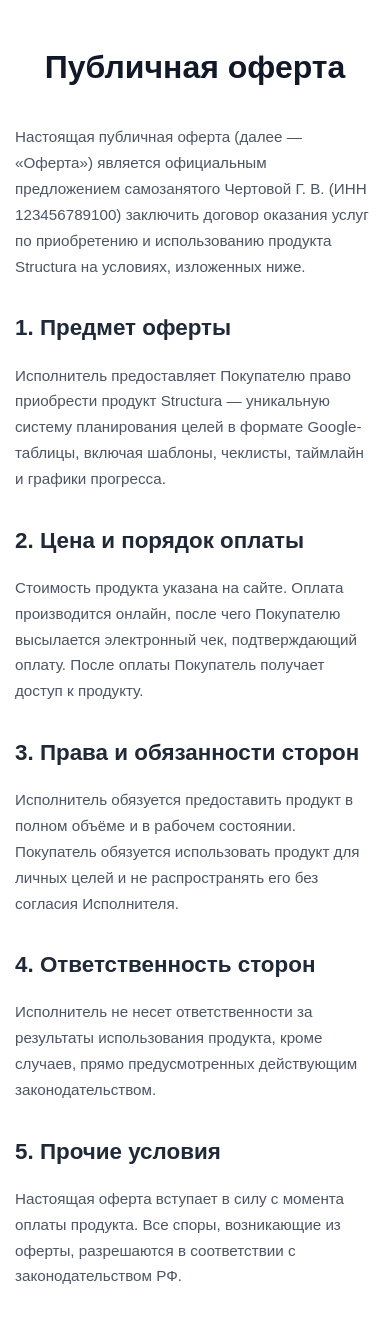
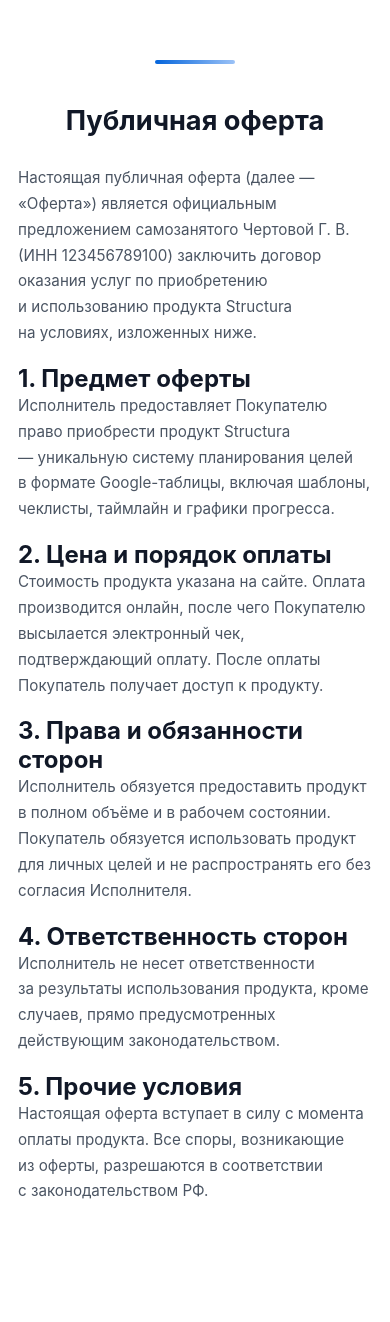
Before and after one commit to Yaroslav-Chertov/structura, a Next.js app: page /offer in a window 390 px wide. Shown: the top 1322 px of the page. Built offline with nearby package versions, Linux system fonts and the light colour scheme.

Commit message:
fix page

```diff
--- a/src/app/offer/page.tsx
+++ b/src/app/offer/page.tsx
@@ -8,40 +8,43 @@
     <main className={styles.legalPage}>
       <h1>Публичная оферта</h1>
       <p>
-        Настоящая публичная оферта (далее — «Оферта») является официальным
-        предложением самозанятого Чертовой Г. В. (ИНН 123456789100) заключить
-        договор оказания услуг по приобретению и использованию продукта
-        Structura на условиях, изложенных ниже.
+        Настоящая публичная оферта (далее&nbsp;&mdash; &laquo;Оферта&raquo;)
+        является официальным предложением самозанятого Чертовой Г.&nbsp;В. (ИНН
+        123456789100) заключить договор оказания услуг по&nbsp;приобретению
+        и&nbsp;использованию продукта Structura на&nbsp;условиях, изложенных
+        ниже.
       </p>
       <h2>1. Предмет оферты</h2>
       <p>
         Исполнитель предоставляет Покупателю право приобрести продукт Structura
-        — уникальную систему планирования целей в формате Google-таблицы,
-        включая шаблоны, чеклисты, таймлайн и графики прогресса.
+        &mdash;&nbsp;уникальную систему планирования целей в&nbsp;формате
+        Google-таблицы, включая шаблоны, чеклисты, таймлайн и&nbsp;графики
+        прогресса.
       </p>
       <h2>2. Цена и порядок оплаты</h2>
       <p>
-        Стоимость продукта указана на сайте. Оплата производится онлайн, после
-        чего Покупателю высылается электронный чек, подтверждающий оплату. После
-        оплаты Покупатель получает доступ к продукту.
+        Стоимость продукта указана на&nbsp;сайте. Оплата производится онлайн,
+        после чего Покупателю высылается электронный чек, подтверждающий оплату.
+        После оплаты Покупатель получает доступ к&nbsp;продукту.
       </p>
       <h2>3. Права и обязанности сторон</h2>
       <p>
-        Исполнитель обязуется предоставить продукт в полном объёме и в рабочем
-        состоянии. Покупатель обязуется использовать продукт для личных целей и
-        не распространять его без согласия Исполнителя.
+        Исполнитель обязуется предоставить продукт в&nbsp;полном объёме
+        и&nbsp;в&nbsp;рабочем состоянии. Покупатель обязуется использовать
+        продукт для личных целей и не&nbsp;распространять его без согласия
+        Исполнителя.
       </p>
       <h2>4. Ответственность сторон</h2>
       <p>
-        Исполнитель не несет ответственности за результаты использования
-        продукта, кроме случаев, прямо предусмотренных действующим
+        Исполнитель не&nbsp;несет ответственности за&nbsp;результаты
+        использования продукта, кроме случаев, прямо предусмотренных действующим
         законодательством.
       </p>
       <h2>5. Прочие условия</h2>
       <p>
-        Настоящая оферта вступает в силу с момента оплаты продукта. Все споры,
-        возникающие из оферты, разрешаются в соответствии с законодательством
-        РФ.
+        Настоящая оферта вступает в&nbsp;силу с&nbsp;момента оплаты продукта.
+        Все споры, возникающие из&nbsp;оферты, разрешаются в&nbsp;соответствии
+        с&nbsp;законодательством РФ.
       </p>
     </main>
   );
--- a/src/components/Advantages.module.scss
+++ b/src/components/Advantages.module.scss
@@ -80,7 +80,6 @@
   border-radius: 16px;
 }
 
-/* desktop */
 @media (min-width: 768px) {
   .grid {
     grid-template-columns: repeat(3, 1fr);
--- a/src/components/FAQ.tsx
+++ b/src/components/FAQ.tsx
@@ -22,7 +22,7 @@
   {
     question: "Что делать, если письмо с таблицей не пришло?",
     answer:
-      "Проверьте папки «Спам» и «Промоакции». Если письма нет, пожалуйста, напишите нам на primer@gmail.com, указав e-mail, который использовался при оплате — мы поможем оперативно.",
+      "Проверьте папки «Спам» и «Промоакции». Если письма нет, пожалуйста, напишите нам на structura.planer@yandex.com, указав e-mail, который использовался при оплате — мы поможем оперативно.",
   },
 ];
 
--- a/src/components/Footer.tsx
+++ b/src/components/Footer.tsx
@@ -13,8 +13,8 @@
           <p>г. Санкт-Петербург</p>
           <p>
             Email:{" "}
-            <a href="mailto:structura_planer@gmail.com">
-              structura_planer@gmail.com
+            <a href="mailto:structura.planer@yandex.com">
+              structura.planer@yandex.com
             </a>
           </p>
         </div>
--- a/src/styles/LegalPages.module.scss
+++ b/src/styles/LegalPages.module.scss
@@ -1,66 +1,50 @@
 .legalPage {
-  max-width: 800px;
+  max-width: 820px;
   margin: 0 auto;
-  padding: 60px 20px;
-  font-family: Arial, Helvetica, sans-serif;
-  color: #374151;
-  line-height: 1.7;
+  padding: 80px 20px 100px;
+}
 
-  h1 {
-    font-size: 2.5rem;
+.legalPage h1 {
+  font-size: 2.2rem;
   font-weight: 700;
-    margin-bottom: 30px;
   color: #111827;
+  margin-bottom: 28px;
   text-align: center;
 }
 
-  h2 {
-    font-size: 1.6rem;
-    font-weight: 600;
-    margin-top: 30px;
-    margin-bottom: 15px;
-    color: #1f2937;
+.legalPage p {
+  font-size: 1rem;
+  line-height: 1.7;
+  color: #4b5563;
+  margin-bottom: 18px;
 }
 
-  p {
-    font-size: 1rem;
-    margin-bottom: 16px;
-    color: #4b5563;
+.legalPage a {
+  color: #0465dc;
+  text-decoration: underline;
+  text-underline-offset: 3px;
 }
 
-  a {
-    color: #4f46e5;
-    text-decoration: underline;
-    transition: color 0.2s;
-
-    &:hover {
-      color: #7c3aed;
-    }
+.legalPage::before {
+  content: "";
+  display: block;
+  width: 80px;
+  height: 4px;
+  margin: 0 auto 40px;
+  border-radius: 999px;
+  background: linear-gradient(90deg, #0465dc, #9bc2f7);
 }
 
-  ul {
-    padding-left: 20px;
-    margin-bottom: 16px;
-
-    li {
-      margin-bottom: 8px;
-    }
+@media (max-width: 768px) {
+  .legalPage {
+    padding: 60px 18px 80px;
   }
 
-  @media (max-width: 600px) {
-    padding: 40px 15px;
-
-    h1 {
-      font-size: 2rem;
+  .legalPage h1 {
+    font-size: 1.7rem;
   }
 
-    h2 {
-      font-size: 1.4rem;
-    }
-
-    p,
-    li {
+  .legalPage p {
     font-size: 0.95rem;
   }
 }
-}
```
Also changed, not shown: src/app/consent/page.tsx (+18 -19 lines), src/app/privacy/page.tsx (+18 -15 lines), public/clouds1.png (deleted). Lines whose indentation alone changed are shown as unchanged.
